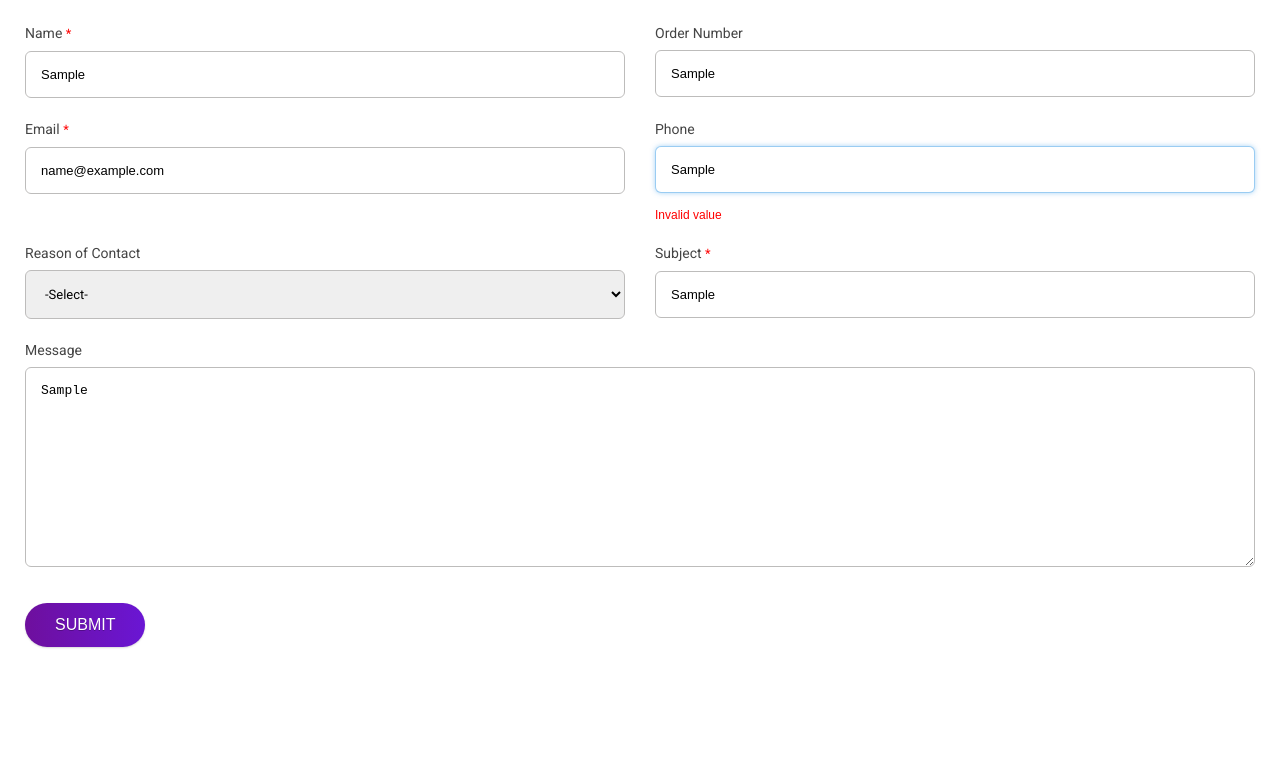
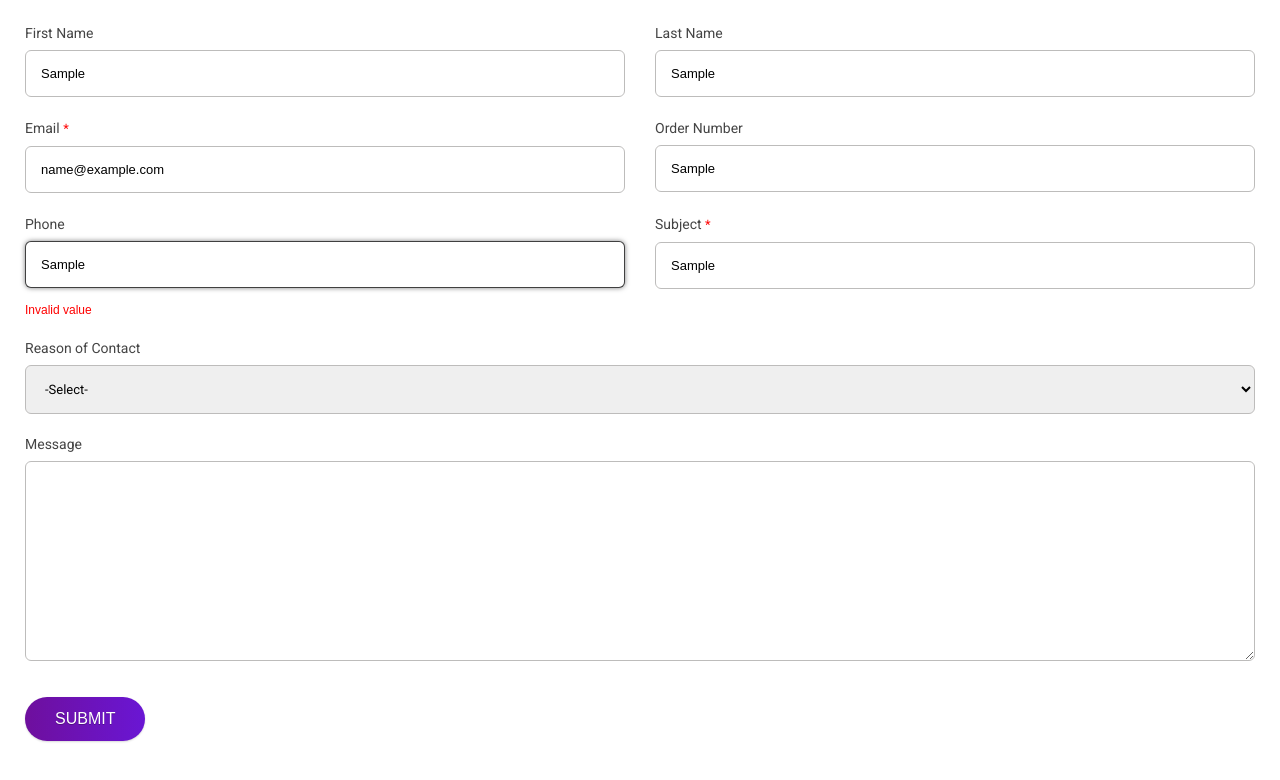
Before and after one commit to 3liGlobal/OOKASupport, a plain HTML site: page index.html in a window 1280 px wide. Both pictures are taken after typing "Sample", "Sample", "name@example.com", "Sample", "Sample", "Sample" into the empty fields and a click on the button "SUBMIT". Drawn offline with Linux system fonts and the light colour scheme.

Commit message:
edit first and last name

```diff
--- a/css/form.css
+++ b/css/form.css
@@ -200,6 +200,7 @@ ul {
   border-radius: 6px;
   padding: 15px;
   font-size: 13px;
+  width: 100%;
 }
 
 .zf-tempContDiv input[type="text"]:hover,
@@ -208,12 +209,18 @@ ul {
 }
 .zf-tempContDiv input[type="text"]:focus,
 .zf-tempContDiv textarea:focus {
-  border: 1px solid rgba(121, 187, 238, 0.75) !important;
-  -webkit-box-shadow: 0 0 5px rgba(82, 168, 236, 0.5) !important;
+  border: 1px solid rgb(0 0 0 / 75%) !important;
+  -webkit-box-shadow: 0 0 5px rgba(0, 0, 0, 0.5) !important;
   -moz-box-shadow: 0 0 5px rgba(82, 168, 236, 0.5) !important;
-  box-shadow: 0 0 5px rgba(82, 168, 236, 0.5) !important;
+  box-shadow: 0 0 5px rgb(0 4 6 / 50%) !important;
 }
-
+select:focus-visible {
+  outline: none;
+  border: 1px solid rgb(0 0 0 / 75%) !important;
+  -webkit-box-shadow: 0 0 5px rgba(0, 0, 0, 0.5) !important;
+  -moz-box-shadow: 0 0 5px rgba(82, 168, 236, 0.5) !important;
+  box-shadow: 0 0 5px rgb(0 4 6 / 50%) !important;
+}
 .zf-tempContDiv textarea {
   height: 200px;
 }
@@ -686,13 +693,7 @@ ul {
 
 .zf-submitColor:hover {
   background: #1988d6;
-  background: -webkit-gradient(
-    linear,
-    left top,
-    left bottom,
-    from(#1988d6),
-    to(#1988d6)
-  );
+  background-image: linear-gradient(to right, #6e0f9d, #6a16d4);
   background: -moz-linear-gradient(top, #1988d6, #1988d6);
   filter: progid:DXImageTransform.Microsoft.gradient(startColorstr='#1988d6', endColorstr='#1988d6');
 }
--- a/index.html
+++ b/index.html
@@ -42,51 +42,32 @@
           <!---------template Container Starts Here---------->
           <div class="zf-subContWrap zf-topAlign">
             <ul>
-              <div class="one-line">
+              <div class="">
                 <!---------Single Line Starts Here---------->
-                <li class="zf-tempFrmWrapper zf-large wid">
-                  <label class="zf-labelName">
-                    Name
-                    <em class="zf-important">*</em>
-                  </label>
-                  <div class="zf-tempContDiv">
-                    <span>
-                      <input
+                <li>
+                  <div class="zf-tempContDiv one-line">
+                    <span class="zf-tempFrmWrapper zf-large wid">
+                      <label class="zf-labelName">First Name</label
+                      ><input
                         type="text"
-                        name="SingleLine"
-                        checktype="c1"
-                        value=""
                         maxlength="255"
-                        fieldType="1"
+                        name="Name_First"
+                        fieldType="7"
                         placeholder=""
-                    /></span>
+                      />
+                    </span>
+                    <span class="zf-tempFrmWrapper zf-large wid">
+                      <label class="zf-labelName">Last Name</label
+                      ><input
+                        type="text"
+                        maxlength="255"
+                        name="Name_Last"
+                        fieldType="7"
+                        placeholder=""
+                      />
+                    </span>
                     <p
                       id="SingleLine_error"
-                      class="zf-errorMessage"
-                      style="display: none"
-                    >
-                      Invalid value
-                    </p>
-                  </div>
-                  <div class="zf-clearBoth"></div>
-                </li>
-                <!---------Single Line Ends Here---------->
-                <!---------Single Line Starts Here---------->
-                <li class="zf-tempFrmWrapper zf-large wid">
-                  <label class="zf-labelName"> Order Number </label>
-                  <div class="zf-tempContDiv">
-                    <span>
-                      <input
-                        type="text"
-                        name="SingleLine1"
-                        checktype="c1"
-                        value=""
-                        maxlength="255"
-                        fieldType="1"
-                        placeholder=""
-                    /></span>
-                    <p
-                      id="SingleLine1_error"
                       class="zf-errorMessage"
                       style="display: none"
                     >
@@ -126,6 +107,33 @@
                   <div class="zf-clearBoth"></div>
                 </li>
                 <!---------Email Ends Here---------->
+                <!---------Single Line Starts Here---------->
+                <li class="zf-tempFrmWrapper zf-large wid">
+                  <label class="zf-labelName"> Order Number </label>
+                  <div class="zf-tempContDiv">
+                    <span>
+                      <input
+                        type="text"
+                        name="SingleLine1"
+                        checktype="c1"
+                        value=""
+                        maxlength="255"
+                        fieldType="1"
+                        placeholder=""
+                    /></span>
+                    <p
+                      id="SingleLine1_error"
+                      class="zf-errorMessage"
+                      style="display: none"
+                    >
+                      Invalid value
+                    </p>
+                  </div>
+                  <div class="zf-clearBoth"></div>
+                </li>
+                <!---------Single Line Ends Here---------->
+              </div>
+              <div class="one-line">
                 <!---------Phone Starts Here---------->
                 <li class="zf-tempFrmWrapper zf-large wid">
                   <label class="zf-labelName"> Phone</label>
@@ -160,11 +168,38 @@
                   </div>
                   <div class="zf-clearBoth"></div>
                 </li>
+                <!---------Phone Ends Here---------->
+                <!---------Single Line Starts Here---------->
+                <li class="zf-tempFrmWrapper zf-large wid">
+                  <label class="zf-labelName">
+                    Subject
+                    <em class="zf-important">*</em>
+                  </label>
+                  <div class="zf-tempContDiv">
+                    <span>
+                      <input
+                        type="text"
+                        name="SingleLine2"
+                        checktype="c1"
+                        value=""
+                        maxlength="255"
+                        fieldType="1"
+                        placeholder=""
+                    /></span>
+                    <p
+                      id="SingleLine2_error"
+                      class="zf-errorMessage"
+                      style="display: none"
+                    >
+                      Invalid value
+                    </p>
                   </div>
-              <div class="one-line">
-                <!---------Phone Ends Here---------->
+                  <div class="zf-clearBoth"></div>
+                </li>
+              </div>
+              <!---------Single Line Ends Here---------->
               <!---------Dropdown Starts Here---------->
-                <li class="zf-tempFrmWrapper zf-large wid">
+              <li class="zf-tempFrmWrapper zf-large">
                 <label class="zf-labelName"> Reason of Contact </label>
                 <div class="zf-tempContDiv">
                   <select class="zf-form-sBox" name="Dropdown" checktype="c1">
@@ -247,9 +282,7 @@
                       </option>
                     </optgroup>
                     <optgroup label="Technical Support">
-                        <option value="Login&#x20;Issue">
-                          Login&#x20;Issue
-                        </option>
+                      <option value="Login&#x20;Issue">Login&#x20;Issue</option>
                       <option value="Payment&#x20;Issue">
                         Payment&#x20;Issue
                       </option>
@@ -296,35 +329,6 @@
                 <div class="zf-clearBoth"></div>
               </li>
               <!---------Dropdown Ends Here---------->
-                <!---------Single Line Starts Here---------->
-                <li class="zf-tempFrmWrapper zf-large wid">
-                  <label class="zf-labelName">
-                    Subject
-                    <em class="zf-important">*</em>
-                  </label>
-                  <div class="zf-tempContDiv">
-                    <span>
-                      <input
-                        type="text"
-                        name="SingleLine2"
-                        checktype="c1"
-                        value=""
-                        maxlength="255"
-                        fieldType="1"
-                        placeholder=""
-                    /></span>
-                    <p
-                      id="SingleLine2_error"
-                      class="zf-errorMessage"
-                      style="display: none"
-                    >
-                      Invalid value
-                    </p>
-                  </div>
-                  <div class="zf-clearBoth"></div>
-                </li>
-              </div>
-              <!---------Single Line Ends Here---------->
               <!---------Multiple Line Starts Here---------->
               <li class="zf-tempFrmWrapper zf-large">
                 <label class="zf-labelName"> Message </label>
```
Lines whose indentation alone changed are shown as unchanged.
